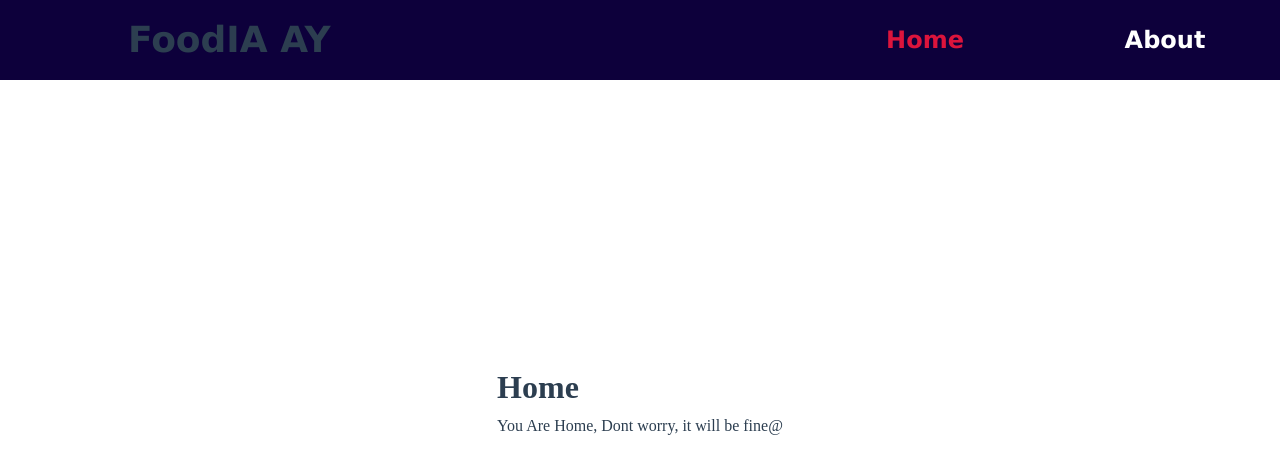
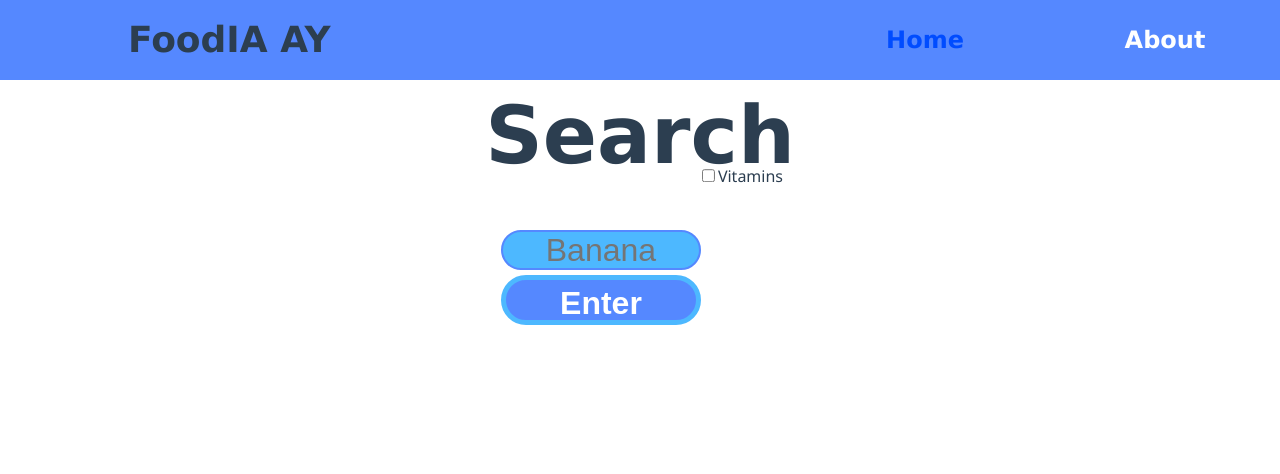
Before and after one commit to BeLikeYEJOR/First-Vue, a Vue app: page / in a window 1280 px wide. Shown: the top 474 px of the page. Built offline with nearby package versions, Linux system fonts and the light colour scheme.

Commit message:
added main fetures

```diff
--- a/package.json
+++ b/package.json
@@ -9,6 +9,7 @@
     "preview": "vite preview"
   },
   "dependencies": {
+    "axios": "^1.7.9",
     "gsap": "^3.12.7",
     "vue": "^3.5.13",
     "vue-router": "^4.5.0"
--- a/src/App.vue
+++ b/src/App.vue
@@ -54,7 +54,7 @@ onMounted(() => {
 
 <style scoped>
 .router-link-active {
-  color: crimson;
+  color: #004cff;
   font-weight: bolder;
 }
 body {
@@ -63,7 +63,7 @@ body {
 }
 nav {
   font-family: Verdana, Geneva, Tahoma, sans-serif;
-  background-color: rgb(13, 0, 59);
+  background-color: #5588ff;
   position: fixed;
   width: 100%;
   top: 0;
@@ -102,7 +102,7 @@ nav a {
   transition: 0.4s;
 }
 nav a:hover {
-  background-color: brown;
+  background-color: #12bcff;
 }
 nav #Links {
   margin-left: auto;
@@ -127,6 +127,10 @@ nav #Links {
   }
 }
 @media (max-width: 900px) {
+  .router-link-active {
+    color: #004cff;
+    font-weight: bolder;
+  }
   nav {
     display: none;
   }
@@ -135,7 +139,7 @@ nav #Links {
     position: fixed;
     top: 10px;
     right: 20px;
-    z-index: 5;
+    z-index: 7;
   }
   #sideBar {
     height: 100%;
@@ -144,6 +148,7 @@ nav #Links {
     position: absolute;
     right: -90%;
     display: none;
+    z-index: 6;
   }
   #sideBar #SideBarLinks a {
     text-decoration: none;
@@ -151,7 +156,7 @@ nav #Links {
     font-weight: bolder;
     height: 50px;
     width: 90%;
-    background-color: brown;
+    background-color: #12bcff;
     border-radius: 20px;
     font-family: Verdana, Geneva, Tahoma, sans-serif;
   }
--- a/src/assets/base.css
+++ b/src/assets/base.css
@@ -4,7 +4,7 @@
   --vt-c-white-soft: #f8f8f8;
   --vt-c-white-mute: #f2f2f2;
 
-  --vt-c-black: #181818;
+  --vt-c-black: #3366ff;
   --vt-c-black-soft: #222222;
   --vt-c-black-mute: #282828;
 
@@ -70,7 +70,7 @@ body {
   line-height: 1.6;
   /* font-family: Inter, -apple-system, BlinkMacSystemFont, "Segoe UI", Roboto,
     Oxygen, Ubuntu, Cantarell, "Fira Sans", "Droid Sans", "Helvetica Neue", */
-    /* sans-serif; */
+  /* sans-serif; */
   /* font-size: 15px; */
   text-rendering: optimizeLegibility;
   -webkit-font-smoothing: antialiased;
--- a/src/routes.js
+++ b/src/routes.js
@@ -1,7 +1,7 @@
 import { createWebHistory, createRouter } from "vue-router";
 
-import AboutRoute from "./routes/AboutRoute.vue";
-import HomeRoute from "./routes/HomeRoute.vue";
+import AboutRoute from "./routes/AboutRoute.route.vue";
+import HomeRoute from "./routes/HomeRoute.route.vue";
 
 const routes = [
   { path: "/", component: HomeRoute },
--- /dev/null
+++ b/src/routes/HomeRoute.route.vue
@@ -0,0 +1,87 @@
+<script async setup>
+import { onMounted } from "vue";
+import axios from "axios";
+onMounted(() => {
+  const enterBtn = document.querySelector("#Enter");
+  const TxtBox = document.querySelector("#txt");
+  async function getCall() {
+    let chosenFruit = TxtBox.value;
+    const data = await axios.get(
+      `https://foodia-ay-api.vercel.app/fruits?name=${chosenFruit}`
+    );
+    let result = data.data.result;
+    result.forEach((fruit) => {
+      console.log(`Name: ${fruit.name}`);
+      fruit.vitamins.forEach((vitamin) => {
+        console.log(`Vitamin for ${fruit.name}: ${vitamin}`);
+      });
+      for (const nutrient in fruit.nutrients) {
+        console.log(`Nutrient for ${fruit.name}: ${nutrient}`);
+      }
+      console.log("");
+    });
+  }
+  enterBtn.addEventListener("click", getCall);
+});
+</script>
+
+<template>
+  <h1>Search</h1>
+  <div id="checkboxD">
+    <input type="checkbox" name="" id="checkbox" />
+    <label for="checkbox">Vitamins</label>
+  </div>
+  <input id="txt" type="text" placeholder="Banana" />
+  <button id="Enter">Enter</button>
+</template>
+
+<style scoped>
+h1 {
+  font-family: Verdana, Geneva, Tahoma, sans-serif;
+  position: absolute;
+  top: 17%;
+  left: 50%;
+  transform: translate(-50%, -50%);
+  font-size: 5em;
+}
+input[type="text"],
+#Enter {
+  text-align: center;
+  position: absolute;
+  top: 250px;
+  transform: translate(-50%, -50%);
+  outline: none;
+  background-color: #4db8ff;
+  border: 2px solid #5588ff;
+  border-radius: 100px;
+  width: 200px;
+  height: 40px;
+  font-size: 2rem;
+  color: white;
+}
+#Enter {
+  background-color: #5588ff !important;
+  border: 5px solid #4db8ff !important;
+  top: 300px;
+  cursor: pointer;
+  font-weight: bolder;
+  height: 50px;
+  width: 200px;
+  transition: 0.5s;
+}
+#Enter:hover {
+  background-color: #4db8ff !important;
+  border: 5px solid #5588ff !important;
+}
+#checkboxD {
+  position: relative;
+  bottom: 210px;
+  left: 140px;
+  transform: translate(-50%, -50%);
+}
+#checkboxD label {
+  position: relative;
+  left: 3px;
+  font-family: "Segoe UI", Tahoma, Geneva, Verdana, sans-serif;
+}
+</style>
--- a/src/routes/HomeRoute.vue
+++ /dev/null
@@ -1,4 +0,0 @@
-<template>
-  <h1>Home</h1>
-  <p>You Are Home, Dont worry, it will be fine@</p>
-</template>
```
Also changed, not shown: src/routes/AboutRoute.route.vue (renamed from src/routes/AboutRoute.vue), 1 other file (tests, documents, lock files or other folders).
